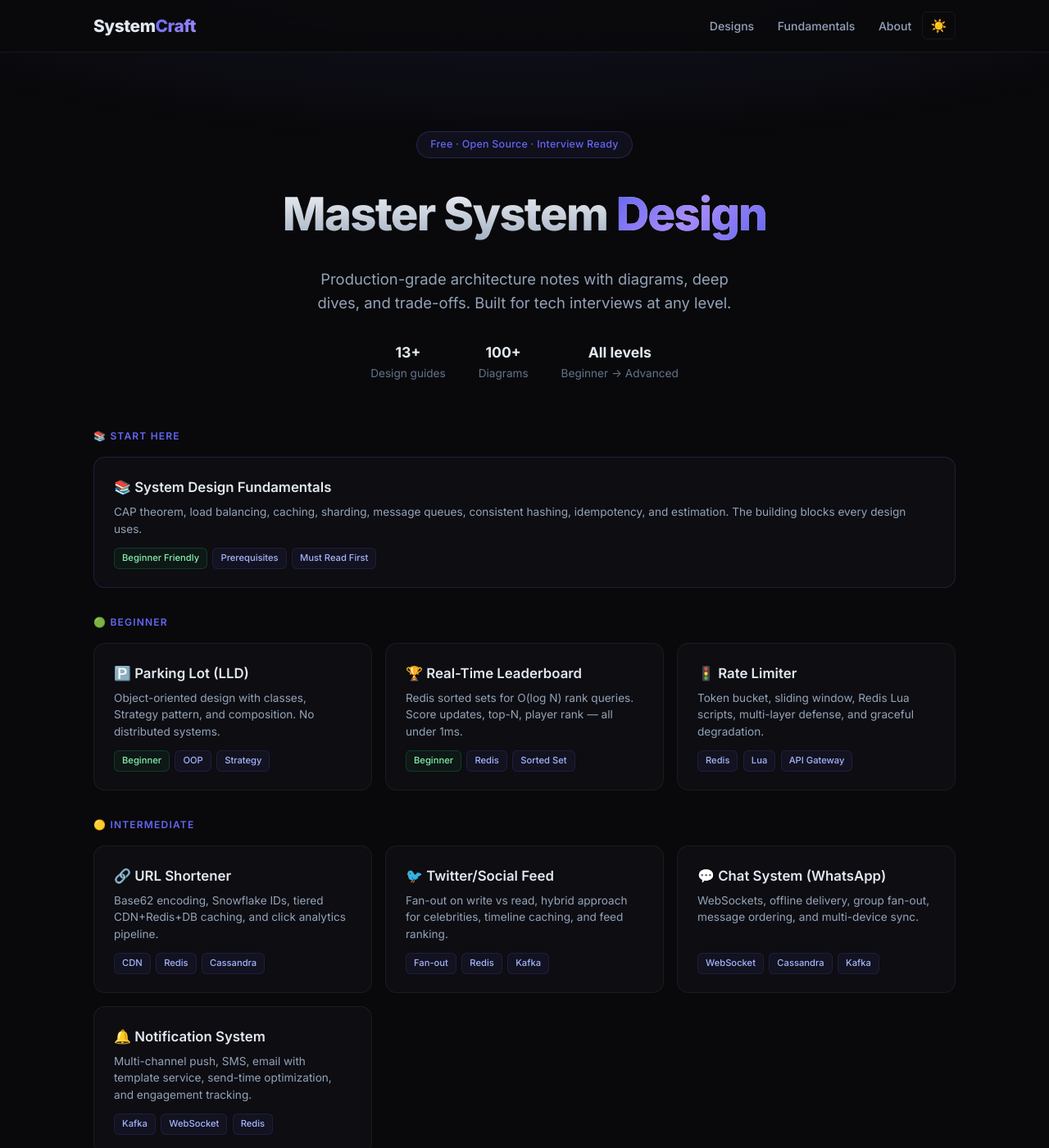
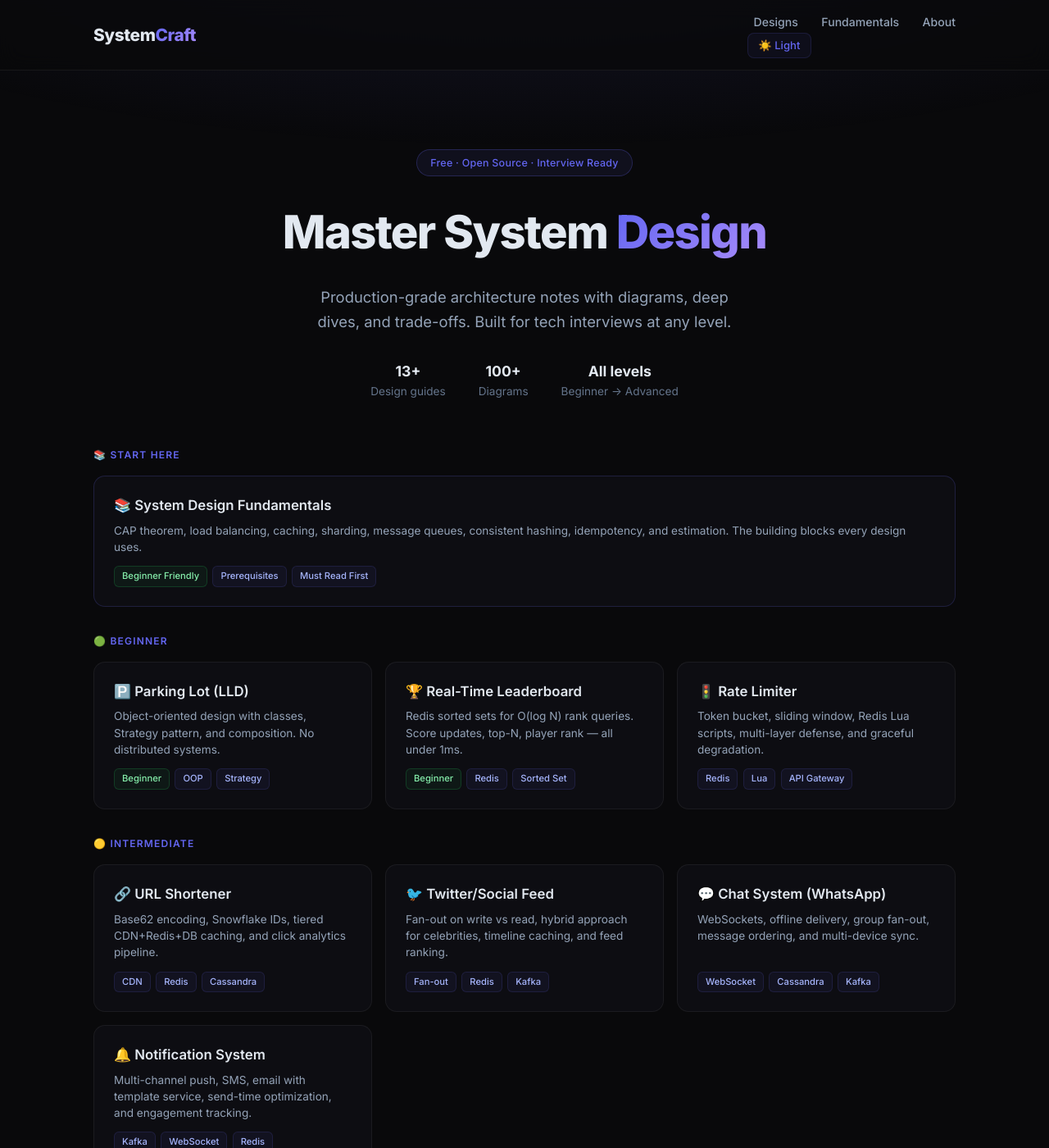
Before and after one commit to iluzn/HLD-Designs, a Jekyll site: the page built from index.html, in a window 1280 px wide and 1400 px high. Shown: the whole window at 82% size. Built offline with Jekyll 4.4.1, drawn with Linux system fonts in a browser that asks for light colours.

Commit message:
Fix: hero text visible in light mode, mobile header compact, theme button with label

```diff
--- a/index.html
+++ b/index.html
@@ -77,13 +77,12 @@
         }
         .hero h1 {
             font-size: 3.5rem; font-weight: 800; letter-spacing: -0.03em;
-            background: linear-gradient(to bottom, #ffffff, #94a3b8);
-            -webkit-background-clip: text; -webkit-text-fill-color: transparent;
+            color: var(--text);
             margin-bottom: 1.2rem;
         }
         .hero h1 em {
             font-style: normal;
-            background: linear-gradient(135deg, #6366f1, #a78bfa, #6366f1);
+            background: linear-gradient(135deg, var(--accent), #a78bfa);
             -webkit-background-clip: text; -webkit-text-fill-color: transparent;
         }
         .hero p { color: var(--text-muted); font-size: 1.15rem; max-width: 550px; margin: 0 auto 2rem; }
@@ -152,11 +151,14 @@
         .footer-links a { margin: 0 0.8rem; }
 
         @media (max-width: 768px) {
-            .hero h1 { font-size: 2.2rem; }
-            .hero { padding: 4rem 1.5rem 2rem; }
+            .hero h1 { font-size: 2rem; }
+            .hero { padding: 3.5rem 1.5rem 2rem; }
             .designs { grid-template-columns: 1fr; }
-            nav a { margin-left: 1rem; font-size: 0.8rem; }
-            .hero-stats { gap: 1.5rem; }
+            .header-inner { padding: 0 1rem; }
+            nav a { margin-left: 0.5rem; font-size: 0.75rem; }
+            .hero-stats { gap: 1.2rem; font-size: 0.78rem; }
+            .hero-stats strong { font-size: 0.95rem; }
+            #theme-btn { padding: 0.3rem 0.5rem; font-size: 0.85rem; }
         }
     </style>
 </head>
@@ -171,7 +173,7 @@
                 <a href="/">Designs</a>
                 <a href="/concepts">Fundamentals</a>
                 <a href="/about">About</a>
-                <button id="theme-btn" title="Toggle theme" style="background:none;border:1px solid var(--border);color:var(--text-muted);padding:0.4rem 0.6rem;border-radius:6px;cursor:pointer;font-size:1rem;margin-left:0.5rem;">🌙</button>
+                <button id="theme-btn" title="Toggle theme" style="background:var(--tag-bg);border:1px solid var(--tag-border);color:var(--accent);padding:0.4rem 0.8rem;border-radius:8px;cursor:pointer;font-size:0.82rem;font-weight:500;margin-left:1rem;font-family:inherit;display:flex;align-items:center;gap:0.3rem;">🌙 Dark</button>
             </nav>
         </div>
     </header>
@@ -280,13 +282,13 @@
             var theme = localStorage.getItem('theme') || 'dark';
             document.documentElement.setAttribute('data-theme', theme);
             var btn = document.getElementById('theme-btn');
-            btn.textContent = theme === 'dark' ? '☀️' : '🌙';
+            btn.innerHTML = theme === 'dark' ? '☀️ Light' : '🌙 Dark';
             btn.addEventListener('click', function() {
                 var current = document.documentElement.getAttribute('data-theme');
                 var next = current === 'dark' ? 'light' : 'dark';
                 document.documentElement.setAttribute('data-theme', next);
                 localStorage.setItem('theme', next);
-                btn.textContent = next === 'dark' ? '☀️' : '🌙';
+                btn.innerHTML = next === 'dark' ? '☀️ Light' : '🌙 Dark';
             });
         })();
     </script>
```
